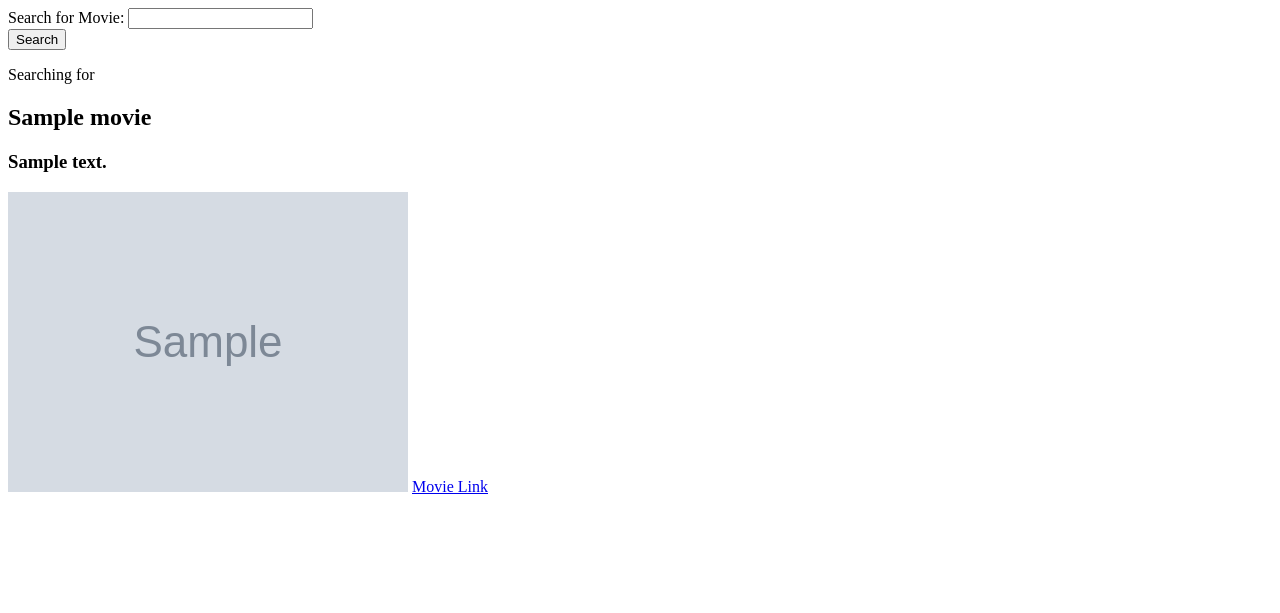
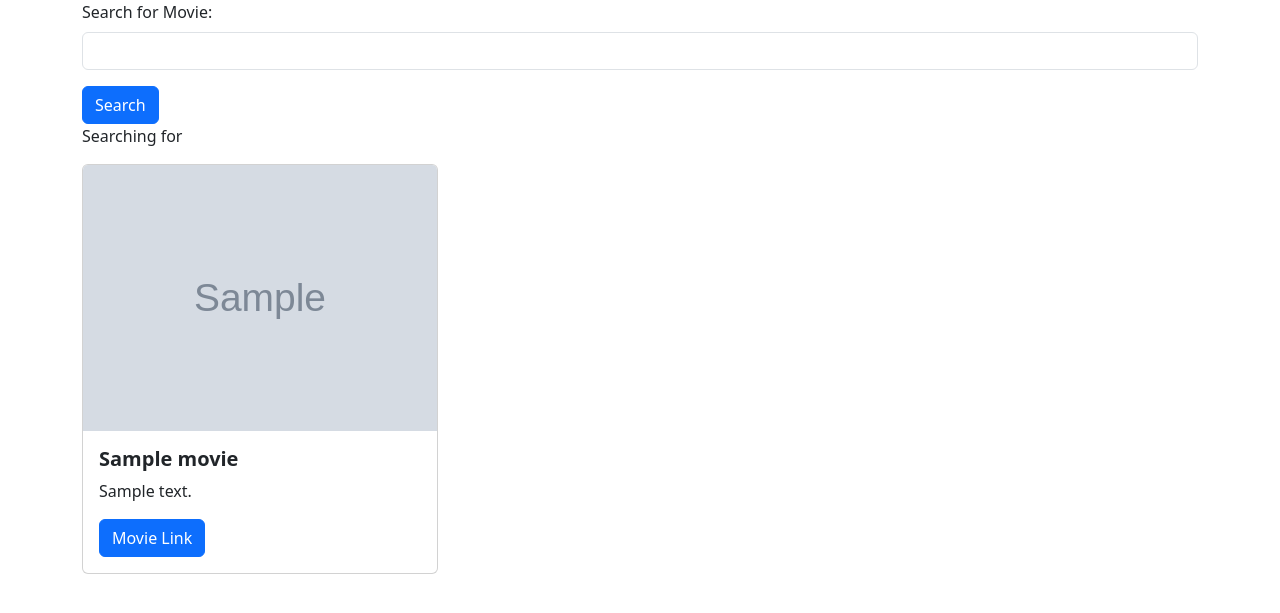
Before and after one commit to JaraCalle/workshopPI1, a Django app: template movie/templates/home.html in a window 1280 px wide. Shown: the top 613 px of the page. Run offline with Django 5.2, Linux system fonts and the light colour scheme; the template is opened without the code that fills it: most values are stand-ins (such as "Sample title", 1, 10 or a date in 2020); grey boxes marked "Sample" are stand-in pictures.

Commit message:
visualización de películas con estilo

```diff
--- a/movie/templates/home.html
+++ b/movie/templates/home.html
@@ -3,6 +3,7 @@
 <head>
     <meta charset="UTF-8">
     <meta name="viewport" content="width=device-width, initial-scale=1.0">
+    <link rel="stylesheet" href="https://cdn.jsdelivr.net/npm/bootstrap@5.3.3/dist/css/bootstrap.min.css">
     <title>Home</title>
 </head>
 <body>
@@ -17,14 +18,24 @@
             <button type="submit" class="btn btn-primary">Search</button>
         </form>
         <p>Searching for {{ searchTerm }}</p>
+        <div class="row row-cols-1 row-cols-md-3 g-4">
             {% for movie in movies %}
-                <h2>{{ movie.title }}</h2>
-                <h3>{{ movie.description }}</h3>
-                <img src="{{ movie.image.url }}" alt="{{ movie.title }}">
-                {% if movie.url %}
-                    <a href="{{ movie.url }}" target="_blank"> Movie Link</a>
-                {% endif %}
+            <div v-for="movie in movies" class="col">
+                <div class="card">
+                    <img class="card-img-top" src="{{ movie.image.url }}" alt="{{ movie.title }}">
+                    <div class="card-body">
+                        <h5 class="card-title fw-bold">{{ movie.title }}</h5>
+                        <p class="card-text">{{ movie.description }}</p>
+                        {% if movie.url %}
+                            <a href="{{ movie.url }}" class="btn btn-primary">
+                                Movie Link
+                            </a>
+                        {% endif %}
+                    </div>
+                </div>
+            </div>
             {% endfor %}
+        </div>
     </div>
 </body>
 </html>
```
